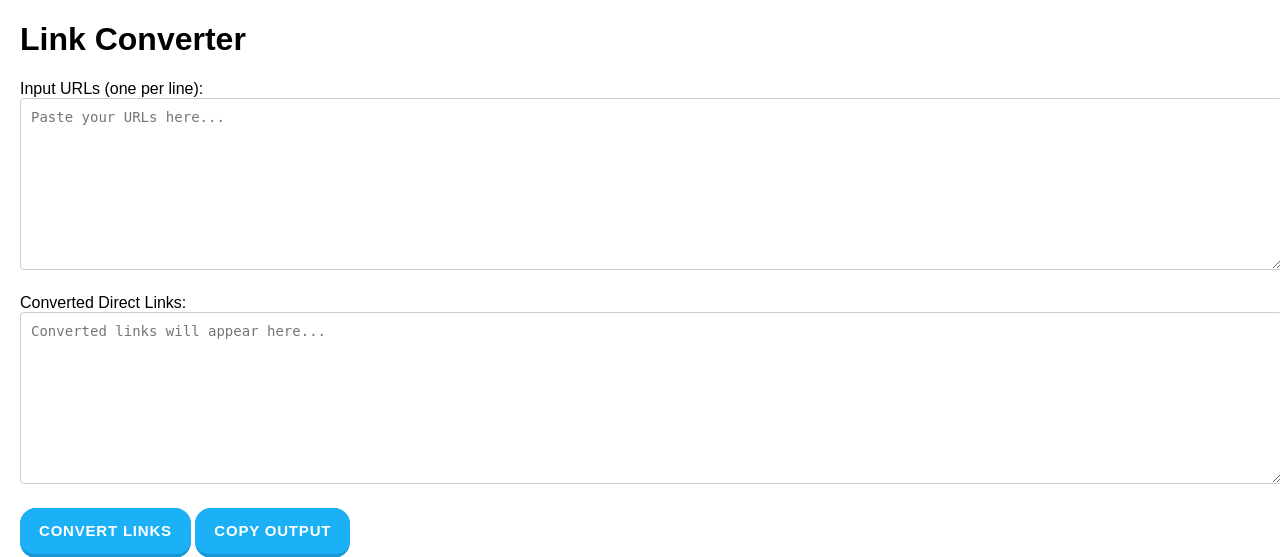
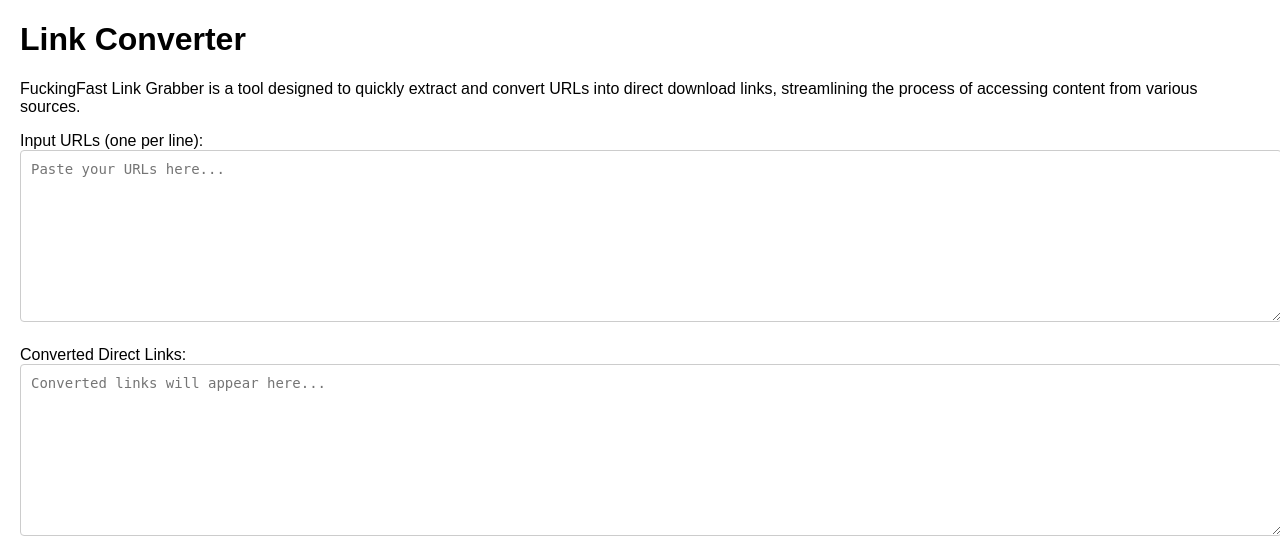
Before and after one commit to kakadhola/Fitgirl-Link-grabber, a Flask app: page / in a window 1280 px wide. Shown: the top 557 px of the page. Run offline with Flask 3, Linux system fonts and the light colour scheme.

Commit message:
Update index.html

```diff
--- a/templates/index.html
+++ b/templates/index.html
@@ -101,6 +101,8 @@
 <body>
     <h1>Link Converter</h1>
 
+    <p>FuckingFast Link Grabber is a tool designed to quickly extract and convert URLs into direct download links, streamlining the process of accessing content from various sources.</p>
+
     <label for="inputBox">Input URLs (one per line):</label>
     <textarea id="inputBox" placeholder="Paste your URLs here..."></textarea>
 
```
